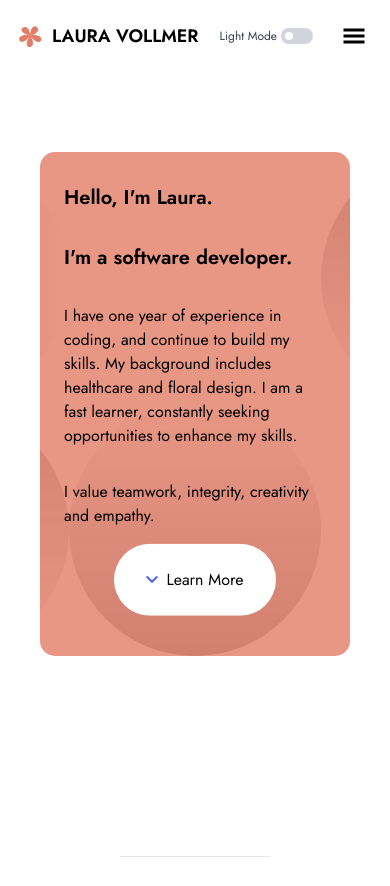
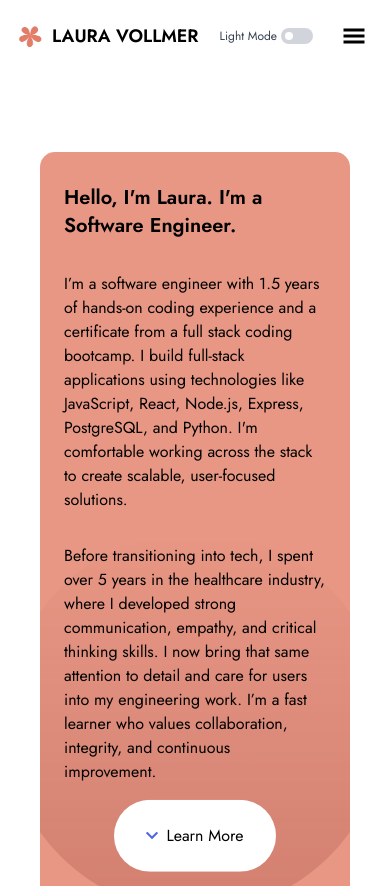
Before and after one commit to lavollmer/portfolio-lauradev, a React (Vite) app: page / in a window 390 px wide. Shown: the top 886 px of the page. Built offline with nearby package versions, Linux system fonts and the light colour scheme.

Commit message:
Updated the front page mobile version

```diff
--- a/src/components/Landing.jsx
+++ b/src/components/Landing.jsx
@@ -60,18 +60,13 @@ const SplashPage = () => {
             <div className="relative z-20 p-6 md:p-20 space-y-8">
               <div className="flex flex-col text-left space-y-8 md:space-y-4">
                 <h1 className="text-black dark:text-white text-xl md:text-4xl font-semibold">
-                  Hello, I'm Laura.
-                </h1>
-                <h1 className="text-black dark:text-white text-xl font-semibold md:text-4xl">
-                  I'm a software developer.
+                  Hello, I'm Laura. I'm a Software Engineer.
                 </h1>
                 <p className="text-black dark:text-white text-md md:text-xl">
-                  I have one year of experience in coding, and continue to build my skills. My background includes
-                  healthcare and floral design. I am a fast learner, constantly
-                  seeking opportunities to enhance my skills.
+                   I’m a software engineer with 1.5 years of hands-on coding experience and a certificate from a full stack coding bootcamp. I build full-stack applications using technologies like JavaScript, React, Node.js, Express, PostgreSQL, and Python. I'm comfortable working across the stack to create scalable, user-focused solutions.
                 </p>
                 <p className="text-black dark:text-white text-md md:text-xl">
-                  I value teamwork, integrity, creativity and empathy.
+                  Before transitioning into tech, I spent over 5 years in the healthcare industry, where I developed strong communication, empathy, and critical thinking skills. I now bring that same attention to detail and care for users into my engineering work. I’m a fast learner who values collaboration, integrity, and continuous improvement.
                 </p>
               </div>
               <div className="flex flex-row items-center justify-center">
```
